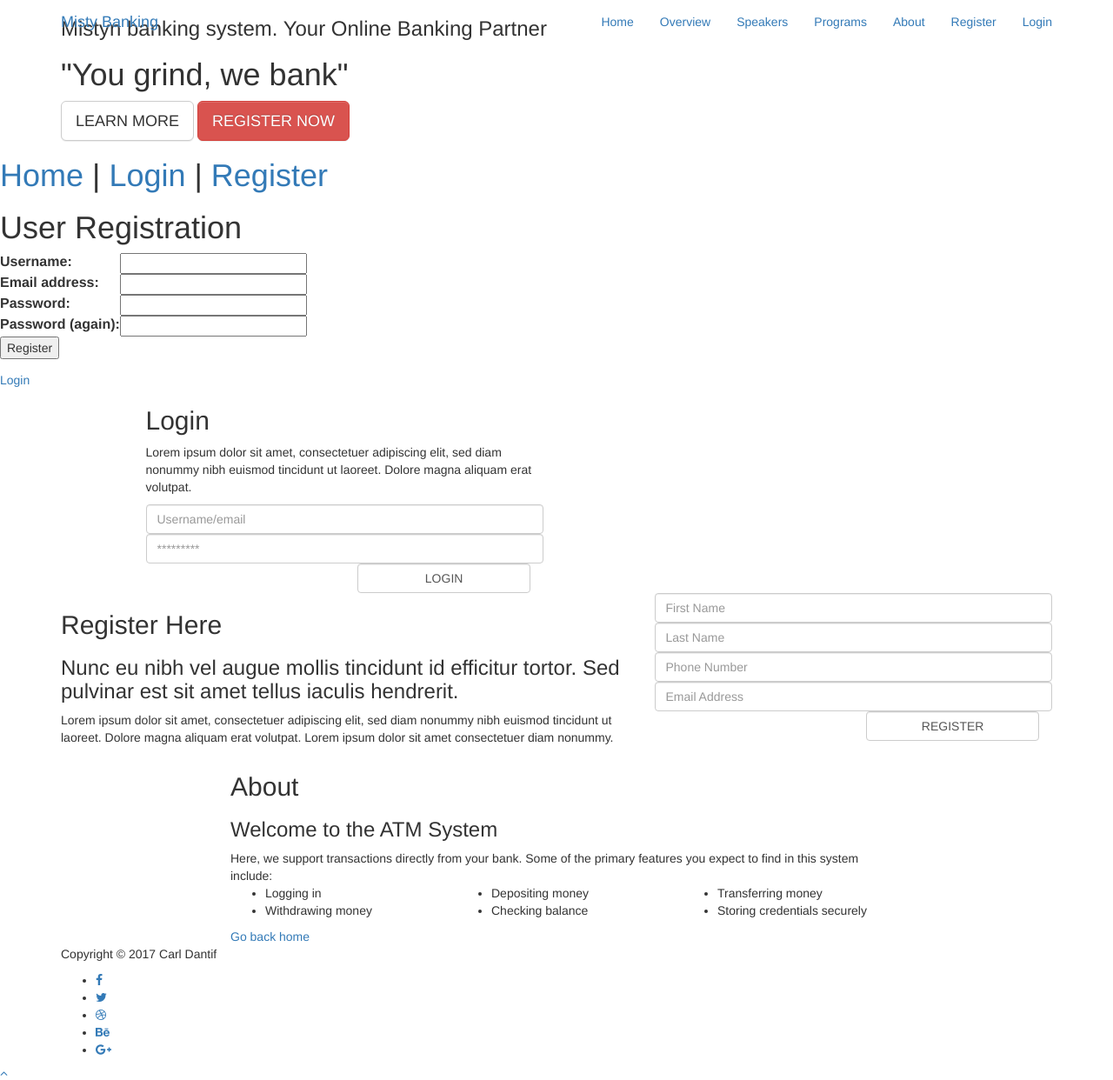
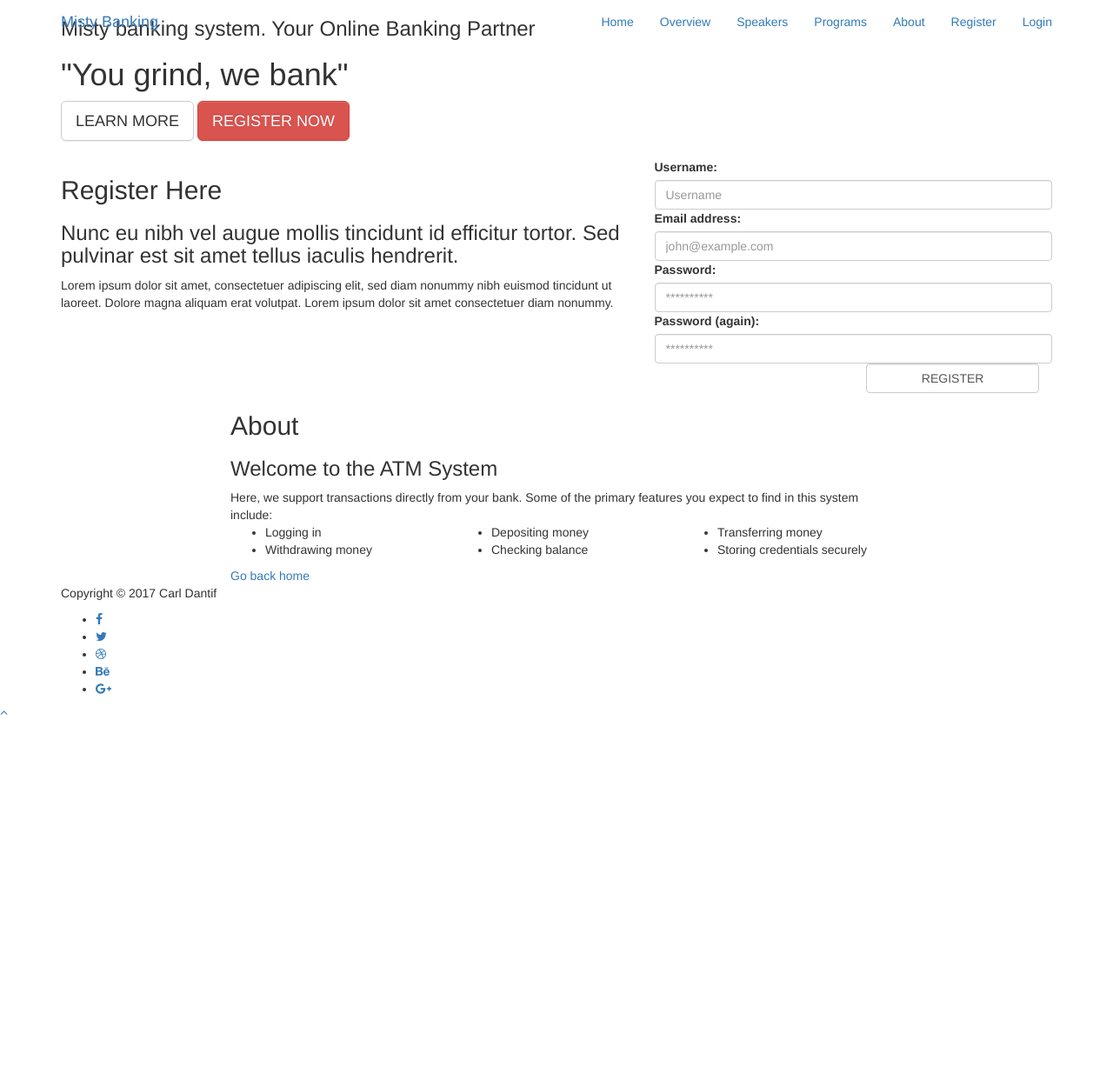
Before and after one commit to Dantiff/atmsystem, a Django app: page /register/ in a window 1280 px wide. Shown: the whole page at 87% size. After the commit the page ends 822 px from the top, so only its background shows below. Run offline with Django 3.2, Linux system fonts and the light colour scheme; some libraries are stand-ins or nearby versions.

Commit message:
seperate login and registration pages

```diff
--- a/banking/forms.py
+++ b/banking/forms.py
@@ -5,10 +5,10 @@ from django.utils.translation import ugettext_lazy as _
 
 class RegistrationForm(forms.Form):
 
-    username = forms.RegexField(regex=r'^\w+$', widget=forms.TextInput(attrs=dict(required=True, max_length=30)), label=_("Username"), error_messages={ 'invalid': _("This value must contain only letters, numbers and underscores.") })
-    email = forms.EmailField(widget=forms.TextInput(attrs=dict(required=True, max_length=30)), label=_("Email address"))
-    password1 = forms.CharField(widget=forms.PasswordInput(attrs=dict(required=True, max_length=30, render_value=False)), label=_("Password"))
-    password2 = forms.CharField(widget=forms.PasswordInput(attrs=dict(required=True, max_length=30, render_value=False)), label=_("Password (again)"))
+    username = forms.RegexField(regex=r'^\w+$', widget=forms.TextInput(attrs={'required':True, 'max_length':30, 'class' : 'form-control', 'placeholder': 'Username'}), label=_("Username"), error_messages={ 'invalid': _("This value must contain only letters, numbers and underscores.") })
+    email = forms.EmailField(widget=forms.TextInput(attrs={'required':True, 'max_length':30, 'class' : 'form-control', 'placeholder': 'john@example.com'}), label=_("Email address"))
+    password1 = forms.CharField(widget=forms.PasswordInput(attrs={'required':True, 'max_length':30, 'render_value':False, 'class' : 'form-control', 'placeholder': '**********'}), label=_("Password"))
+    password2 = forms.CharField(widget=forms.PasswordInput(attrs={'required':True, 'max_length':30, 'render_value':False, 'class' : 'form-control', 'placeholder': '**********'}), label=_("Password (again)"))
 
     def clean_username(self):
         try:
@@ -25,5 +25,5 @@ class RegistrationForm(forms.Form):
 
 class LoginForm(forms.Form):
 
-    username = forms.RegexField(regex=r'^\w+$', widget=forms.TextInput(attrs=dict(required=True, max_length=30)), label=_("Username"), error_messages={ 'invalid': _("This username does not exist.") })
-    password = forms.CharField(widget=forms.PasswordInput(attrs=dict(required=True, max_length=30, render_value=False)), label=_("Password"))
+    username = forms.RegexField(regex=r'^\w+$', widget=forms.TextInput(attrs={'required':True, 'max_length':30, 'class' : 'form-control', 'placeholder': 'Username/email'}), error_messages={ 'invalid': _("This username does not exist.") })
+    password = forms.CharField(widget=forms.PasswordInput(attrs={'required':True, 'max_length':30, 'render_value':False,'class' : 'form-control', 'placeholder': '*********'}))
--- a/banking/templates/base.html
+++ b/banking/templates/base.html
@@ -2,7 +2,7 @@
 <!DOCTYPE html PUBLIC>
 <html lang="en">
 <head>
-<title>Banking | {% block title %}{% endblock %}</title>
+<title>Misty | {% block title %}{% endblock %}</title>
 <meta name="description" content="">
 <meta name="author" content="">
 <meta charset="UTF-8">
@@ -69,8 +69,8 @@
                 <span class="maxim">Welcome {{ user.username }}</span>
                 (<a href="/logout">Logout</a>)
                 {% else %}
-				<li><a href="#register" class="smoothScroll">Register</a></li>
-				<li><a href="#login" class="smoothScroll">Login</a></li>
+				<li><a href="/register/" class="smoothScroll">Register</a></li>
+				<li><a href="/login/" class="smoothScroll">Login</a></li>
                 {% endif %}
 			</ul>
 
@@ -87,51 +87,10 @@
 	<div class="container">
 		<div class="row">
 			<div class="col-md-12 col-sm-12">
-				<h3 class="wow bounceIn" data-wow-delay="0.9s">Mistyn banking system. Your Online Banking Partner </h3>
+				<h3 class="wow bounceIn" data-wow-delay="0.9s">Misty banking system. Your Online Banking Partner </h3>
 				<h1 class="wow fadeInUp" data-wow-delay="1.6s"><span class="maxim">"You grind, we bank"</span></h1>
-				<a href="#overview" class="btn btn-lg btn-default smoothScroll wow fadeInUp hidden-xs" data-wow-delay="2.3s">LEARN MORE</a>
+				<a href="#about" class="btn btn-lg btn-default smoothScroll wow fadeInUp hidden-xs" data-wow-delay="2.3s">LEARN MORE</a>
 				<a href="#register" class="btn btn-lg btn-danger smoothScroll wow fadeInUp" data-wow-delay="2.3s">REGISTER NOW</a>
-			</div>
-		</div>
-	</div>
-</section>
-
-
-<div id="nav">
-<h1>
-<a href="/">Home</a> |
-{% if user.is_authenticated %}
-Welcome {{ user.username }}
-(<a href="/logout">Logout</a>)
-{% else %}
-<a href="/login/">Login</a> |
-<a href="/register/">Register</a>
-{% endif %}
-</h1>
-</div>
-<h1>{% block head %}{% endblock %}</h1>
-{% block content %}{% endblock %}
-
-
-
-
-<!-- =========================
-    LOGIN SECTION
-============================== -->
-<section id="login" class="parallax-section">
-	<div class="container">
-		<div class="row">
-		    <div class="wow fadeInLeft col-md-offset-1 col-md-5 col-sm-8" data-wow-delay="0.9s">
-				<h2>Login</h2>
-				<p>Lorem ipsum dolor sit amet, consectetuer adipiscing elit, sed diam nonummy nibh euismod tincidunt ut laoreet. Dolore magna aliquam erat volutpat.</p>
-
-				<form action="#" method="post">
-					<input name="username" type="text" class="form-control" id="username" placeholder="Username/email">
-					<input name="password" type="password" class="form-control" id="password" placeholder="*********">
-					<div class="col-md-offset-6 col-md-6 col-sm-offset-1 col-sm-10">
-						<input name="submit" type="submit" class="form-control" id="submit" value="LOGIN">
-					</div>
-				</form>
 			</div>
 		</div>
 	</div>
@@ -140,35 +99,12 @@ Welcome {{ user.username }}
 
 
 <!-- =========================
-   REGISTER SECTION
+    EXTEND THE TEMPLATE
 ============================== -->
-<section id="register" class="parallax-section">
-	<div class="container">
-		<div class="row">
 
-			<div class="wow fadeInUp col-md-7 col-sm-7" data-wow-delay="0.6s">
-				<h2>Register Here</h2>
-				<h3>Nunc eu nibh vel augue mollis tincidunt id efficitur tortor. Sed pulvinar est sit amet tellus iaculis hendrerit.</h3>
-				<p>Lorem ipsum dolor sit amet, consectetuer adipiscing elit, sed diam nonummy nibh euismod tincidunt ut laoreet. Dolore magna aliquam erat volutpat. Lorem ipsum dolor sit amet consectetuer diam nonummy.</p>
-			</div>
+<h1>{% block head %}{% endblock %}</h1>
+{% block content %}{% endblock %}
 
-			<div class="wow fadeInUp col-md-5 col-sm-5" data-wow-delay="1s">
-				<form action="#" method="post">
-					<input name="firstname" type="text" class="form-control" id="firstname" placeholder="First Name">
-					<input name="lastname" type="text" class="form-control" id="lastname" placeholder="Last Name">
-					<input name="phone" type="telephone" class="form-control" id="phone" placeholder="Phone Number">
-					<input name="email" type="email" class="form-control" id="email" placeholder="Email Address">
-					<div class="col-md-offset-6 col-md-6 col-sm-offset-1 col-sm-10">
-						<input name="submit" type="submit" class="form-control" id="submit" value="REGISTER">
-					</div>
-				</form>
-			</div>
-
-			<div class="col-md-1"></div>
-
-		</div>
-	</div>
-</section>
 
 
 <!-- =========================
@@ -204,7 +140,7 @@ Welcome {{ user.username }}
                         </ul>
                     </div>
                 </div>
-                <a href="#home">Go back home</a>
+                <a href="#intro">Go back home</a>
 
 			</div>
 
--- a/banking/templates/registration.html
+++ b/banking/templates/registration.html
@@ -1,12 +1,31 @@
 {% extends "base.html" %}
 {% block title %}User Registration{% endblock %}
-{% block head %}User Registration{% endblock %}
 {% block content %}
-    <form method="post" action=".">{% csrf_token %}
-        <table border="0">
-            {{ form.as_table }}
-        </table>
-        <input type="submit" value="Register" />
-    </form>
-    <a href="/">Login</a>
+ <section id="register" class="parallax-section">
+	<div class="container">
+		<div class="row">
+			<div class="wow fadeInUp col-md-7 col-sm-7" data-wow-delay="0.6s">
+			    <h2>Register Here</h2>
+				<h3>Nunc eu nibh vel augue mollis tincidunt id efficitur tortor. Sed pulvinar est sit amet tellus iaculis hendrerit.</h3>
+				<p>Lorem ipsum dolor sit amet, consectetuer adipiscing elit, sed diam nonummy nibh euismod tincidunt ut laoreet. Dolore magna aliquam erat volutpat. Lorem ipsum dolor sit amet consectetuer diam nonummy.</p>
+			</div>
+			<div class="wow fadeInUp col-md-5 col-sm-5" data-wow-delay="1s">
+			    {% if form.subject.errors %}
+                    <ol>
+                    {% for error in form.subject.errors %}
+                        <li><strong>{{ error|escape }}</strong></li>
+                    {% endfor %}
+                    </ol>
+                {% endif %}
+				<form method="post" action="/register/">{% csrf_token %}
+					{{ reg_form }}
+					<div class="col-md-offset-6 col-md-6 col-sm-offset-1 col-sm-10">
+						<input name="submit" type="submit" class="form-control" id="submit" value="REGISTER">
+					</div>
+				</form>
+			</div>
+			<div class="col-md-1"></div>
+		</div>
+	</div>
+</section>
 {% endblock %}
--- a/banking/urls.py
+++ b/banking/urls.py
@@ -6,7 +6,7 @@ urlpatterns = [
     url(r'^$', views.home_page),
     url(r'^about/$', views.about_page),
     url(r'^login/$', views.login_page),
-    url(r'^accounts/login/$', views.login_page),
+    #url(r'^accounts/login/$', views.login_page),
     url(r'^logout/$', views.logout_page),
     url(r'^register/$', views.register_page),
 ]
--- a/banking/views.py
+++ b/banking/views.py
@@ -9,7 +9,7 @@ from django.http import HttpResponseRedirect
 from django.template import RequestContext
 
 
-@csrf_protect
+#@csrf_protect
 def register_page(request):
     if request.method == 'POST':
         form = RegistrationForm(request.POST)
@@ -23,7 +23,7 @@ def register_page(request):
     else:
         form = RegistrationForm()
     variables = RequestContext(request, {
-    'form': form
+    'reg_form': form
     })
 
     return render_to_response(
@@ -34,7 +34,7 @@ def register_page(request):
 def login_page(request):
     form = LoginForm()
     variables = RequestContext(request, {
-    'form': form
+    'login_form': form
     })
     return render_to_response(
     'login.html', variables,
@@ -49,7 +49,7 @@ def logout_page(request):
     logout(request)
     return HttpResponseRedirect('/')
 
-@login_required
+#@login_required
 def home_page(request):
     reg_form = RegistrationForm()
     login_form = LoginForm()
```
Also changed, not shown: banking/templates/index.html (+58 -8 lines), banking/templates/login.html (+21 -12 lines).
